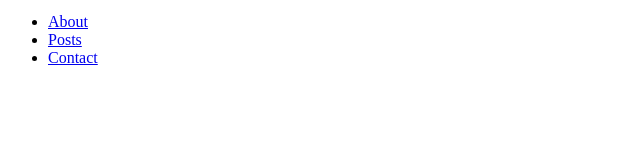
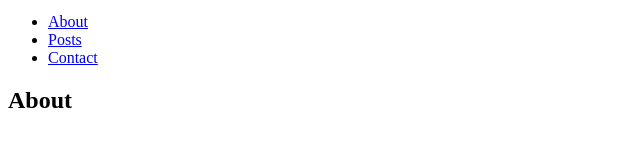
Before and after one commit to student0martian/fcc-cat-blog-page, a plain HTML site: page index.html in a window 1280 px wide. Shown: the part 405-552 px from the top of the page, without its empty margins (0-640 px from the left). Drawn offline with Linux system fonts and the light colour scheme.

Commit message:
Step 7: added a section element with h2 element inside

```diff
--- a/index.html
+++ b/index.html
@@ -31,6 +31,9 @@
     </nav>
    </header>
   <main>
+   <section id="about">
+    <h2>About</h2>
+    </section>
    </main>
   </body>
  </html>
```
Also changed, not shown: 1 other file.
